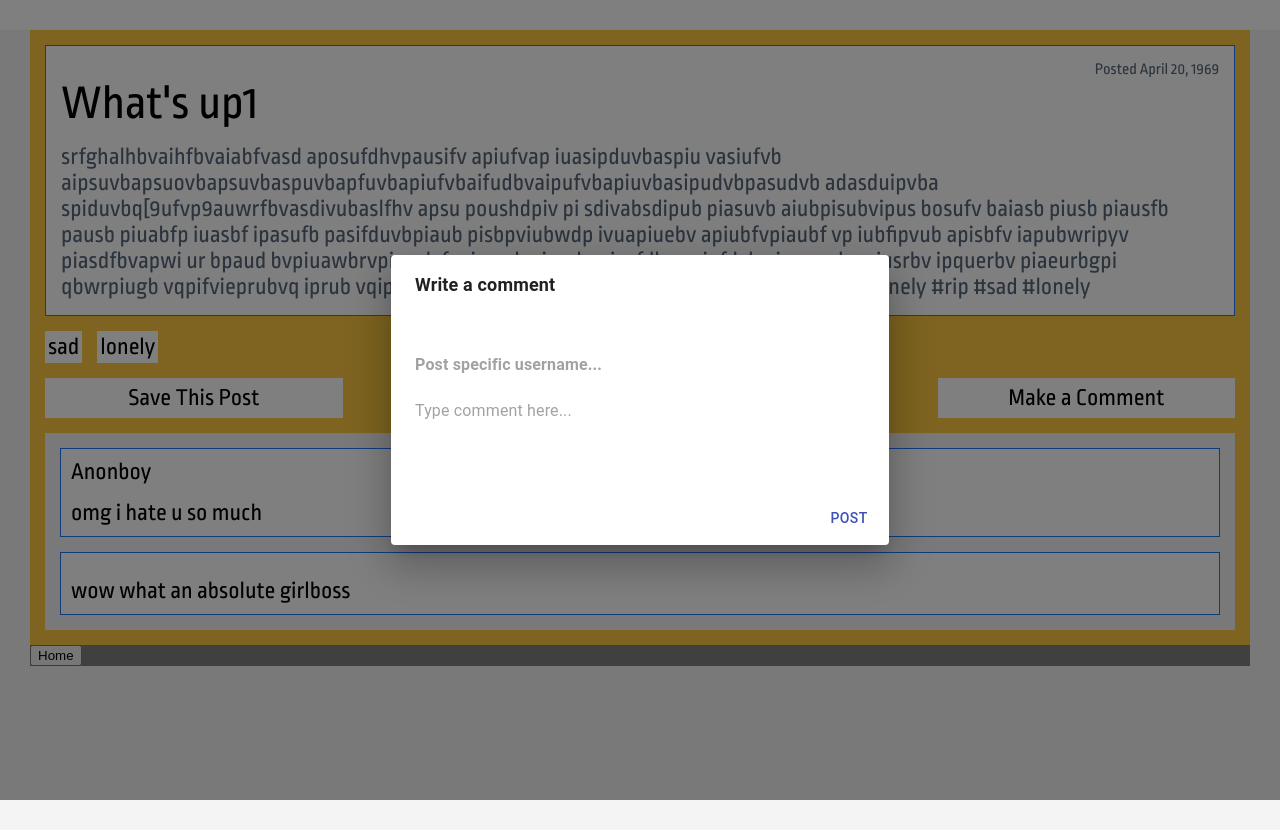
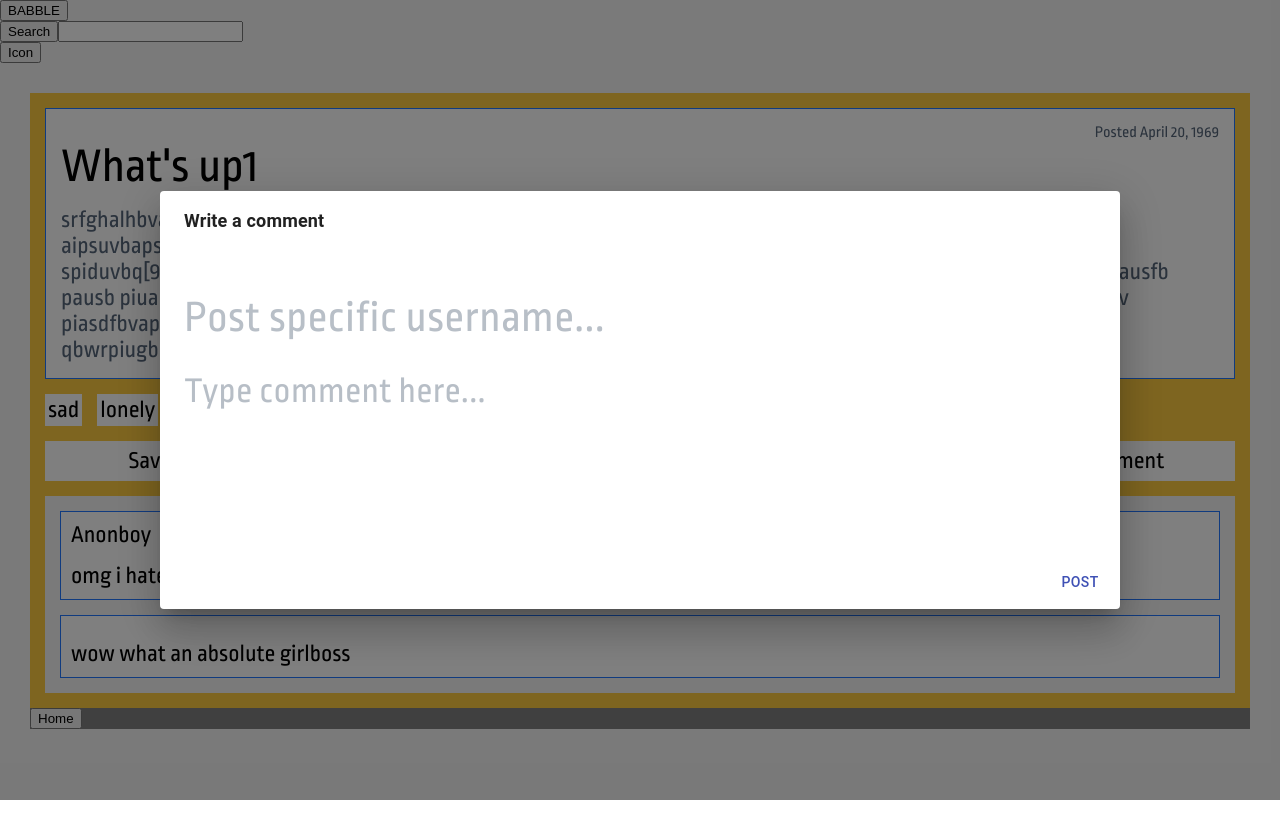
Before and after one commit to rickroll35L/babble, a React (Create React App) app in the folder babble-frontend/: page /post/1 in a window 1280 px wide. Both pictures are taken after a click on the button "Make a Comment". After the commit the page ends 800 px from the top, so only its background shows below. Built offline with nearby package versions, Linux system fonts and the light colour scheme; no server answers.

Commit message:
fixed routing for navbar
allows for searching and appears in home, profile, and post

```diff
--- a/babble-frontend/src/App.js
+++ b/babble-frontend/src/App.js
@@ -266,10 +266,20 @@ function App() {
                 loginUser={loginUser}
               />
             )}
-
           />
           <Route
             exact path="/home"
+            render={(props) => (
+              <Home {...props}
+                createPost={createPost}
+                getPosts={getPosts}
+                searchPost={searchPost}
+                logoutUser={logoutUser}
+              />
+            )}
+          />
+          <Route
+            exact path="/home/:q"
             render={(props) => (
               <Home {...props}
                 createPost={createPost}
--- a/babble-frontend/src/components/Feed/Feed.js
+++ b/babble-frontend/src/components/Feed/Feed.js
@@ -39,7 +39,6 @@ const tProfile2 = {
 }
 
 function Feed({ posts }) {
-
     return (
         <div>
             {posts.map((p) =>
--- a/babble-frontend/src/components/MakeComment/MakeComment.css
+++ b/babble-frontend/src/components/MakeComment/MakeComment.css
@@ -1,12 +1,23 @@
 .TextFieldWrapper{
+    font-family: 'Ropa Sans', sans-serif;
     display: flex;
     flex-direction: column;
     gap: 10px;
     min-width: 450px;
     margin-top: 20px;
+    height: auto;
+    color: #56667A;
 }
 
 .title{
-    font-weight: bold;
-    font-size: 18px;
+    height: auto
 }
+
+.title-text{
+    font-family: 'Ropa Sans', sans-serif;
+    font-style: normal;
+    font-weight: normal;
+    font-size: 72px;
+    line-height: 77px;
+    text-align: left;
+}
--- a/babble-frontend/src/components/MakeComment/MakeComment.js
+++ b/babble-frontend/src/components/MakeComment/MakeComment.js
@@ -48,7 +48,11 @@ const MakeComment = ({ open, handleclose, createComment, postId }) => {
   }
 
   return (
-    <Dialog open={open} onClose={clear}>
+    <Dialog
+      maxWidth="md"
+      fullWidth
+      open={open}
+      onClose={clear}>
       <DialogTitle>
         <div className="title">Write a comment</div>
       </DialogTitle>
@@ -65,8 +69,10 @@ const MakeComment = ({ open, handleclose, createComment, postId }) => {
             InputProps={{
               disableUnderline: true,
               style: {
-                fontSize: 16,
-                fontWeight: 600,
+                fontFamily: "'Ropa Sans', sans-serif",
+                fontSize: 44,
+                fontWeight: "normal",
+                color: "#56667A",
               },
             }}
             onChange={handleTitle}
@@ -79,7 +85,10 @@ const MakeComment = ({ open, handleclose, createComment, postId }) => {
             InputProps={{
               disableUnderline: true,
               style: {
-                fontSize: 16,
+                fontSize: 36,
+                fontFamily: "'Ropa Sans', sans-serif",
+                fontWeight: "normal",
+                color: "#56667A",
               },
             }}
             onChange={handleDescription}
--- a/babble-frontend/src/components/Navbar/Navbar.css
+++ b/babble-frontend/src/components/Navbar/Navbar.css
@@ -6,6 +6,5 @@
 
 .search {
     display: flex;
-
     justify-content: center;
 }
--- a/babble-frontend/src/components/Navbar/Navbar.js
+++ b/babble-frontend/src/components/Navbar/Navbar.js
@@ -3,7 +3,7 @@ import { useHistory } from "react-router-dom";
 import { Menu, MenuItem } from '@material-ui/core';
 import MakePost from "../MakePost/MakePost.js"
 
-const Navbar = ({ createPost, logoutUser, searchPost, setPostList}) => {
+const Navbar = ({ createPost, logoutUser, searchPost }) => {
     const [query, setQuery] = useState("")
     const [makePost, setMakePost] = useState(false);
     const [anchorEl, setAnchorEl] = React.useState(null);
@@ -26,14 +26,9 @@ const Navbar = ({ createPost, logoutUser, searchPost, setPostList}) => {
         setMakePost(true);
     }
 
-    const search = () => {
-        const req = {
-            query: "hi again", //replace with search string
-            callback: setPostList
-
-        };
-        searchPost(req);
-    };
+    const goSearch = () => {
+        history.push(`/home/${query}`)
+    }
 
     const handleClick = (event) => {
       setAnchorEl(event.currentTarget);
@@ -46,7 +41,7 @@ const Navbar = ({ createPost, logoutUser, searchPost, setPostList}) => {
         <div className="navbar">
             <button onClick={goHome}>BABBLE</button>
             <form className="search" type="submit">
-                <button onClick={search}>Search</button>
+                <button onClick={goSearch}>Search</button>
                 <input className="search-text"
                     type="text"
                     title="Search"
@@ -58,7 +53,6 @@ const Navbar = ({ createPost, logoutUser, searchPost, setPostList}) => {
                 <button aria-controls="menu" aria-haspopup="true" onClick={handleClick}>Icon</button>
                 <Menu id="menu" anchorEl={anchorEl} open={Boolean(anchorEl)} onClose={handleClose}>
                     <MenuItem>
-                        <MakePost open={makePost} handleclose={() => setMakePost(false)} createPost={createPost}/>
                         <button onClick={openDialog}>Make Post</button>
                     </MenuItem>
                     <MenuItem>
@@ -68,7 +62,7 @@ const Navbar = ({ createPost, logoutUser, searchPost, setPostList}) => {
                         <button onClick = {goLogin}>Logout</button>
                     </MenuItem>
                 </Menu>
-
+                <MakePost open={makePost} handleclose={() => setMakePost(false)} createPost={createPost}/>
             </div>
         </div>
     );
--- a/babble-frontend/src/pages/Home/Home.js
+++ b/babble-frontend/src/pages/Home/Home.js
@@ -1,11 +1,12 @@
 import React,{ useState, useEffect } from "react";
-import { useHistory } from "react-router-dom";
+import { useHistory, useParams } from "react-router-dom";
 import MakePost from "../../components/MakePost/MakePost.js";
 import Feed from "../../components/Feed/Feed.js";
 import Navbar from "../../components/Navbar/Navbar.js"
 import './Home.css';
 
 const Home = ({ createPost, getPosts, searchPost, logoutUser}) => {
+    const params = useParams();
     const history = useHistory();
     const [makePost, setMakePost] = useState(false);
     const [postList, setPostList] = useState([]);
@@ -17,26 +18,35 @@ const Home = ({ createPost, getPosts, searchPost, logoutUser}) => {
     const openDialog = () => {
         setMakePost(true);
     }
-
+    const search = (query) => {
+        const req = {
+            query: query,
+            callback: setPostList
+        };
+        searchPost(req);
+    };
     useEffect(() => {
         getPosts(setPostList);
+        if (params.q)
+            search(params.q);
     }, []);
+
 
     return (
         <div className="home-container">
 
-            <Navbar logoutUser={logoutUser} searchPost={searchPost} setPostList={setPostList}/>
+            <Navbar createPost={createPost} logoutUser={logoutUser} searchPost={searchPost}/>
 
             <div>
                 <Feed posts={postList} />
             </div>
 
             <div className="old-stuff">
-                <MakePost open={makePost} handleclose={() => setMakePost(false)} createPost={createPost}/>
-                Home
+                {/* <MakePost open={makePost} handleclose={() => setMakePost(false)} createPost={createPost}/>
+                Home */}
                 <button onClick = {() => goPost(1)}>Post 1</button>
                 <button onClick = {() => goPost(2)}>Post 2</button>
-                <button onClick={openDialog}>Make Post</button>
+                {/* <button onClick={openDialog}>Make Post</button> */}
             </div>
         </div>
 
--- a/babble-frontend/src/pages/Post/Post.js
+++ b/babble-frontend/src/pages/Post/Post.js
@@ -1,6 +1,7 @@
 import React, {useState, useEffect} from "react";
 import { useHistory, useParams } from "react-router-dom";
 import MakeComment from "../../components/MakeComment/MakeComment.js";
+import Navbar from "../../components/Navbar/Navbar.js"
 import "./Post.css"
 
 const tPost1 = {
@@ -56,7 +57,7 @@ const testPost = (postId) => {
     }
 }
 
-const Post = ({getPost, savePost, createComment, likePost, post}) => {
+const Post = ({getPost, savePost, createComment, likePost, post, createPost, searchPost, logoutUser}) => {
     const history = useHistory();
     const goHome = () => {
         history.push(`/home`);
@@ -85,9 +86,7 @@ const Post = ({getPost, savePost, createComment, likePost, post}) => {
 
     return (
         <div className="post-page-container">
-
-            {/*Navbar*/}
-
+            <Navbar createPost={createPost} logoutUser={logoutUser} searchPost={searchPost}/>
             <div className="post-container">
                 <MakeComment open={makeComment} handleclose={handleClose} createComment={createComment} postId={postId}/>
 
--- a/babble-frontend/src/pages/Profile/Profile.js
+++ b/babble-frontend/src/pages/Profile/Profile.js
@@ -3,9 +3,10 @@ import { useHistory } from "react-router-dom";
 import UserProfile from '../../components/UserProfile/UserProfile';
 import UserPosts from '../../components/UserPosts/UserPosts';
 import SavedPosts from '../../components/SavedPosts/SavedPosts';
+import Navbar from "../../components/Navbar/Navbar.js"
 import './Profile.css';
 
-const Profile = ({deletePost, deleteUser, changePassword, changeEmail, getSavedPosts, getMyPosts, logoutUser, loginInfo}) => {
+const Profile = ({deletePost, deleteUser, changePassword, changeEmail, getSavedPosts, getMyPosts, logoutUser, loginInfo, createPost, searchPost}) => {
     const history = useHistory();
     const goHome = () => {
         history.push(`/home`);
@@ -23,7 +24,7 @@ const Profile = ({deletePost, deleteUser, changePassword, changeEmail, getSavedP
     return (
         <div className="profile-page-container">
 
-            {/*Navbar*/}
+            <Navbar createPost={createPost} logoutUser={logoutUser} searchPost={searchPost}/>
 
             <div className="profile-container">
                 <div className="profile-info-container">
```
